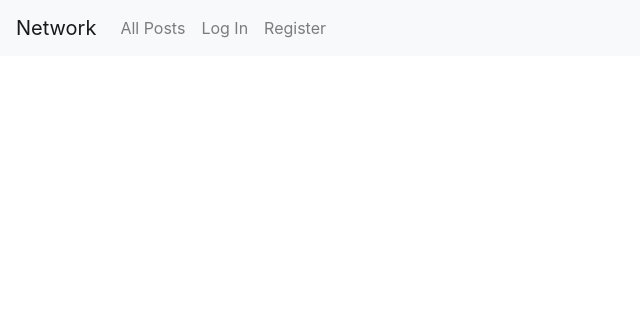
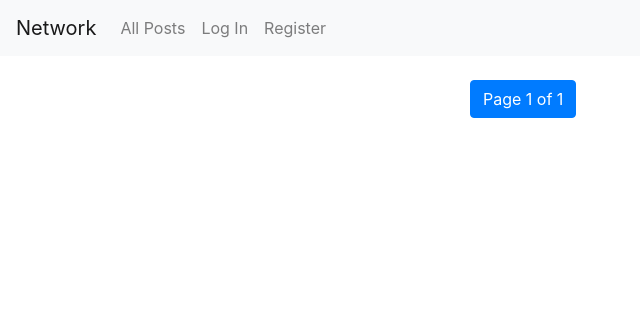
Before and after one commit to eduper1/eduper1, a Django app: page / in a window 1280 px wide. Shown: the top 316 px of the page, without its empty margins (0-640 px from the left). Run offline with Django 3.2, Linux system fonts and the light colour scheme; data that the repository does not hold is empty; some libraries are stand-ins or nearby versions.

Commit message:
Pagination for all post

```diff
--- a/project4/network/templates/network/index.html
+++ b/project4/network/templates/network/index.html
@@ -23,7 +23,7 @@
         {% endif %}
 
         <div class="row">
-            {% for post in posts %}
+            {% for post in page_obj %}
                 <div class="col-md-4 mx-auto">
                     <div class="card" style="width: 18rem;">
                         <div class="card-body">
@@ -60,6 +60,30 @@
                 </div>
             {% endfor %}
         </div>
+
+        <div class="raw mt-4">
+            <div class="col-md-4 mx-auto">
+                <nav aria-label="Page navigation">
+                    <ul class="pagination">
+                        {% if page_obj.has_previous %}
+                            <li class="page-item"><a class="page-link" href="?page={{ page_obj.previous_page_number }}">Previous</a></li>
+                        {% endif %}
+
+                        <li class="page-item active" aria-current="page">
+                        <span class="page-link" href="#">Page {{ page_obj.number }} of {{ page_obj.paginator.num_pages }}</span></span>
+                        </li>
+
+                        {% if page_obj.has_next %}
+                            <li class="page-item">
+                                <a class="page-link" href="?page={{ page_obj.next_page_number }}">Next</a>
+                            </li>
+                        {% endif %}
+                    </ul>
+                <nav>
+            </div>
+        </div>
+
+
     </div>
 
 {% endblock %}
--- a/project4/network/views.py
+++ b/project4/network/views.py
@@ -1,3 +1,4 @@
+from django.core.paginator import Paginator
 import json
 from django.contrib.auth import authenticate, login, logout
 from django.contrib.auth.decorators import login_required
@@ -13,10 +14,14 @@ from .models import User,Post
 
 def index(request):
     getPosts = Post.objects.all().order_by('-posted_at')
+    paginator = Paginator(getPosts, 1)
+    page_number = request.GET.get('page')
+    page_obj = paginator.get_page(page_number)
     return render(request, "network/index.html",
                   {
                       "form":NewPost(),
-                      "posts":getPosts,
+                    #   "posts":getPosts,
+                      "page_obj": page_obj,
                   })
 
 @login_required
```
